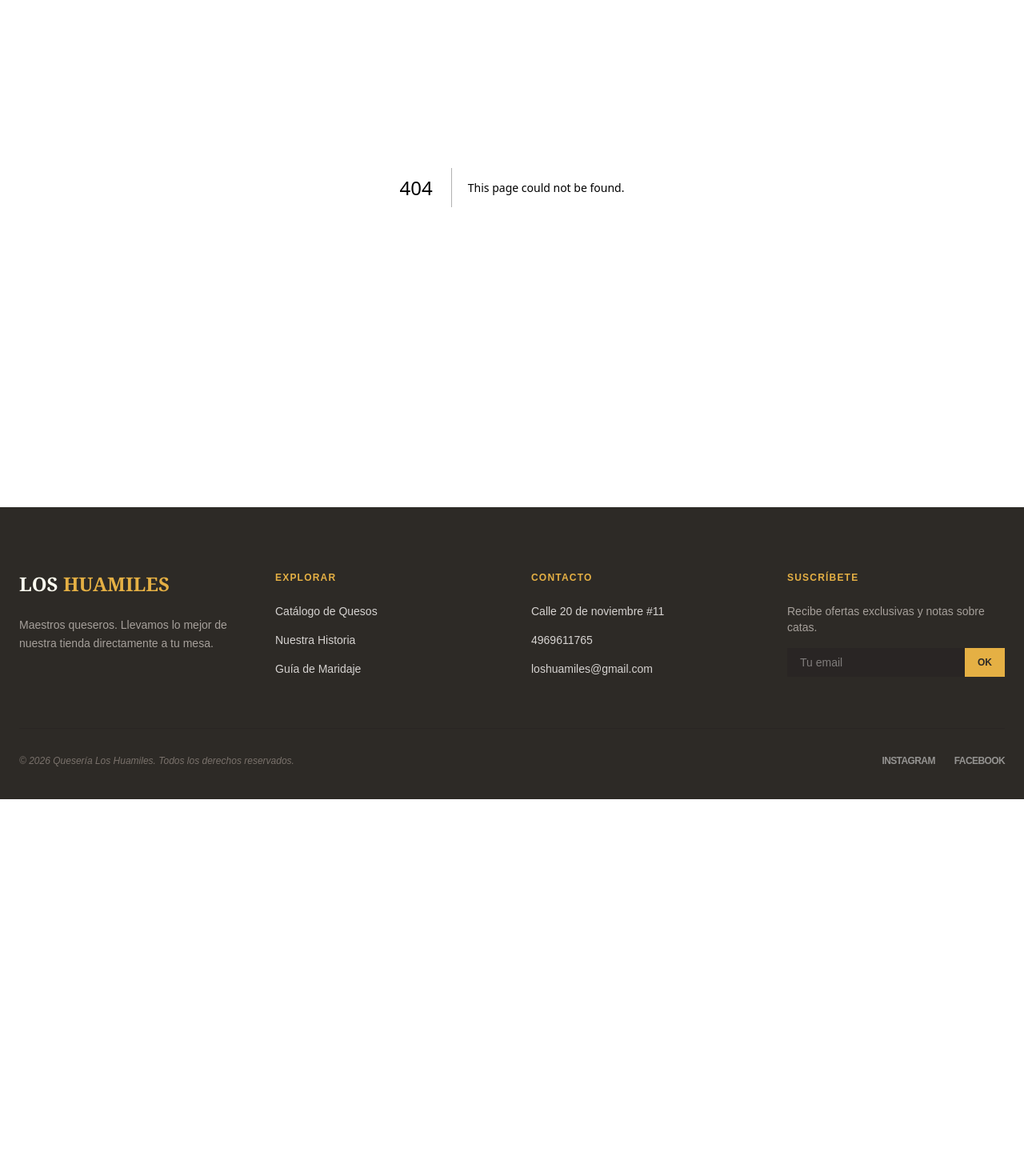
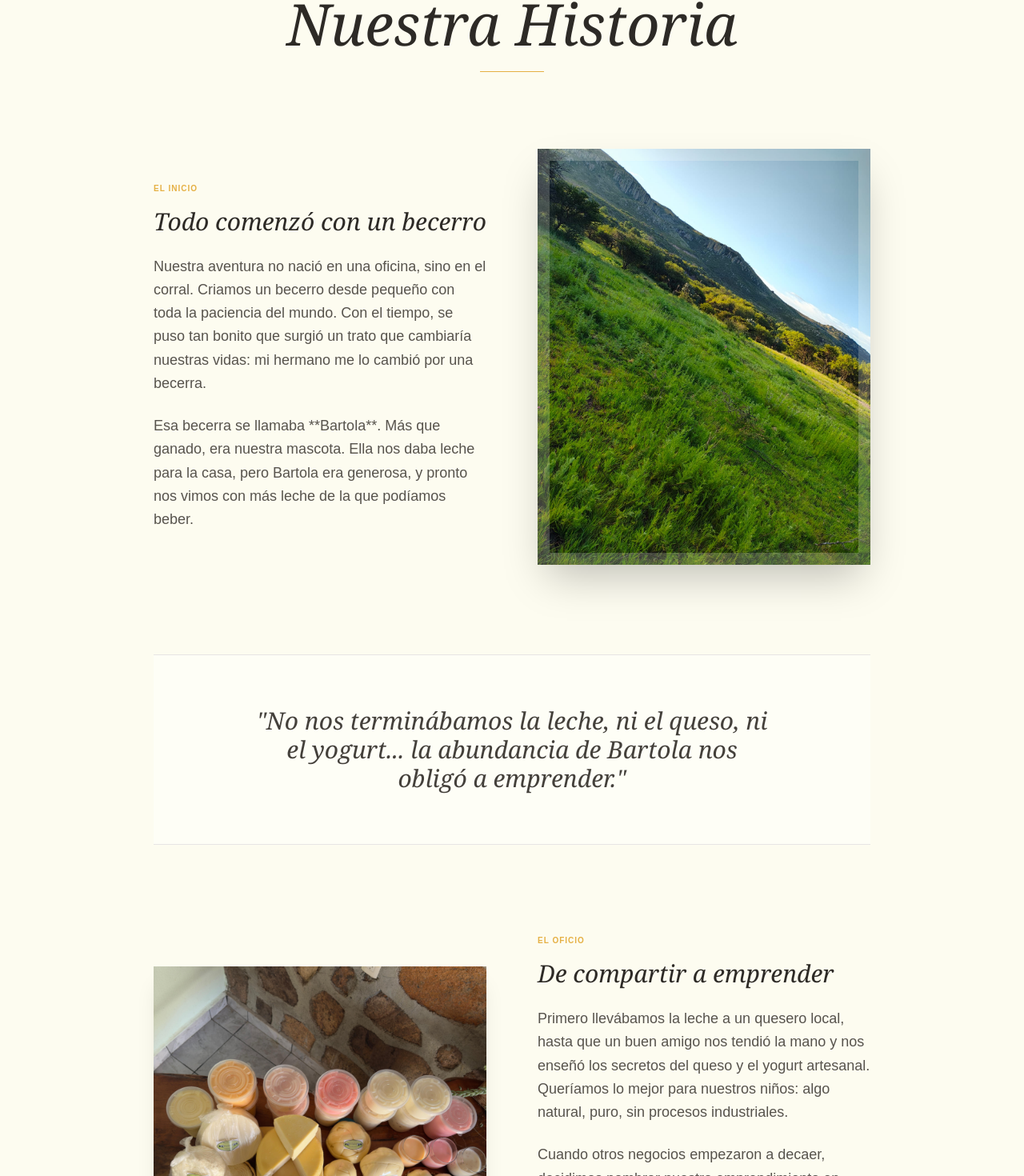
Before and after one commit to UP230585/loshuamiles-web, a Next.js app: page /historia in a window 1280 px wide. Before the commit this address had no page. Shown: the part 166-1636 px from the top of the page at 80% size. Before the commit the page ends 1165 px from the top, so only its background shows below. Built offline with nearby package versions, Linux system fonts and the light colour scheme.

Commit message:
nuestra historia

```diff
--- /dev/null
+++ b/app/historia/page.tsx
@@ -0,0 +1,88 @@
+'use client';
+
+import Link from 'next/link';
+
+export default function NuestraHistoria() {
+  return (
+    <main className="min-h-screen bg-[#FDFCF0] text-[#2D2A26] pt-32 pb-20 px-6">
+      <div className="max-w-4xl mx-auto">
+
+        {/* Encabezado */}
+        <header className="text-center mb-24">
+          <span className="text-[10px] uppercase font-bold tracking-[0.4em] text-stone-400 mb-4 block">La herencia de Bartola</span>
+          <h1 className="text-6xl md:text-7xl font-serif italic mb-6">Nuestra Historia</h1>
+          <div className="w-20 h-[1px] bg-[#E5B044] mx-auto"></div>
+        </header>
+
+        {/* Sección 1: El Becerro y Bartola */}
+        <section className="grid grid-cols-1 md:grid-cols-2 gap-16 items-center mb-28">
+          <div className="order-2 md:order-1">
+            <h2 className="text-[10px] uppercase font-bold tracking-widest text-[#E5B044] mb-4">El Inicio</h2>
+            <h3 className="text-3xl font-serif mb-6 italic">Todo comenzó con un becerro</h3>
+            <p className="text-lg leading-relaxed font-light text-stone-600 mb-6">
+              Nuestra aventura no nació en una oficina, sino en el corral. Criamos un becerro desde pequeño con toda la paciencia del mundo. Con el tiempo, se puso tan bonito que surgió un trato que cambiaría nuestras vidas: mi hermano me lo cambió por una becerra.
+            </p>
+            <p className="text-lg leading-relaxed font-light text-stone-600">
+              Esa becerra se llamaba **Bartola**. Más que ganado, era nuestra mascota. Ella nos daba leche para la casa, pero Bartola era generosa, y pronto nos vimos con más leche de la que podíamos beber.
+            </p>
+          </div>
+          <div className="order-1 md:order-2 aspect-[4/5] bg-stone-200 overflow-hidden shadow-2xl relative">
+            <img
+              src="/productos/todos/foto2.jpg"
+              alt="Bartola y el inicio"
+              className="w-full h-full object-cover"
+            />
+            <div className="absolute inset-0 border-[15px] border-[#FDFCF0]/20 pointer-events-none"></div>
+          </div>
+        </section>
+
+        {/* Cita central: El Generosidad de la Tierra */}
+        <section className="text-center mb-28 py-16 bg-white/40 border-y border-stone-200">
+          <blockquote className="text-3xl font-serif italic text-stone-700 max-w-2xl mx-auto px-4">
+            "No nos terminábamos la leche, ni el queso, ni el yogurt... la abundancia de Bartola nos obligó a emprender."
+          </blockquote>
+        </section>
+
+        {/* Sección 2: El Oficio Aprendido */}
+        <section className="grid grid-cols-1 md:grid-cols-2 gap-16 items-center mb-28">
+          <div className="aspect-square bg-stone-200 overflow-hidden shadow-xl">
+            <img
+              src="/productos/todos/foto1.jpg"
+              alt="Queso artesanal hila a mano"
+              className="w-full h-full object-cover"
+            />
+          </div>
+          <div>
+            <h2 className="text-[10px] uppercase font-bold tracking-widest text-[#E5B044] mb-4">El Oficio</h2>
+            <h3 className="text-3xl font-serif mb-6 italic">De compartir a emprender</h3>
+            <p className="text-lg leading-relaxed font-light text-stone-600 mb-6">
+              Primero llevábamos la leche a un quesero local, hasta que un buen amigo nos tendió la mano y nos enseñó los secretos del queso y el yogurt artesanal. Queríamos lo mejor para nuestros niños: algo natural, puro, sin procesos industriales.
+            </p>
+            <p className="text-lg leading-relaxed font-light text-stone-600">
+              Cuando otros negocios empezaron a decaer, decidimos nombrar nuestro emprendimiento en honor a un lugar sagrado para nosotros: **Los Huamiles, "Los huamiles es un desmonte a pie del cerro que es profundamente querido por nuestra familia. Por esta razón decidimos nombrar así nuestro negocio"; el nombre Los Huamiles nos ha dado la bendición de salir adelante.**
+            </p>
+          </div>
+        </section>
+
+        {/* Sección 3: La Diferencia */}
+        <section className="max-w-2xl mx-auto text-center mb-32">
+          <h2 className="text-[10px] uppercase font-bold tracking-widest text-[#E5B044] mb-4">Hoy</h2>
+          <h3 className="text-4xl font-serif mb-8 italic">Un queso sin competencia</h3>
+          <p className="text-xl leading-relaxed font-light text-stone-600">
+            En un mundo lleno de productos artificiales, nosotros elegimos el camino difícil: **lo natural**. Sabíamos que al hacer un queso honesto, el mercado nos abriría las puertas. Hoy, nos enorgullece decir que esa esencia pura es nuestra mayor fortaleza.
+          </p>
+        </section>
+
+        {/* Botón Final */}
+        <footer className="text-center">
+          <Link
+            href="/productos"
+            className="inline-block bg-[#2D2A26] text-white px-16 py-6 uppercase font-bold tracking-[0.2em] text-[10px] hover:bg-[#E5B044] transition-all shadow-[0_20px_50px_rgba(0,0,0,0.1)] active:scale-95"
+          >
+            Llevar el sabor a casa
+          </Link>
+        </footer>
+      </div>
+    </main>
+  );
+}
```
Also changed, not shown: public/productos/todos/foto1.jpg (added), public/productos/todos/foto2.jpg (added).
